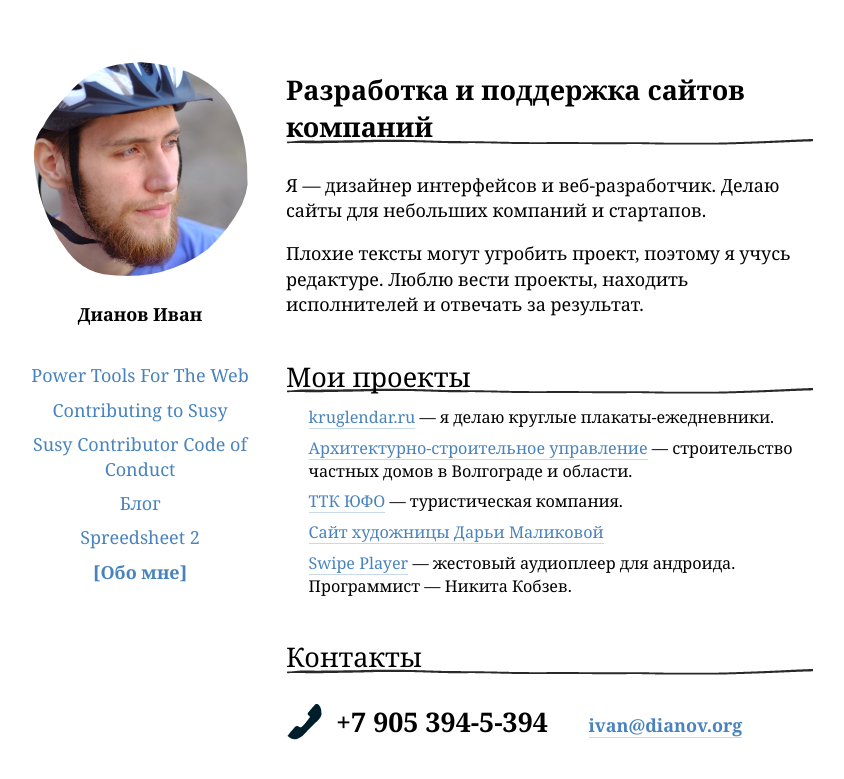
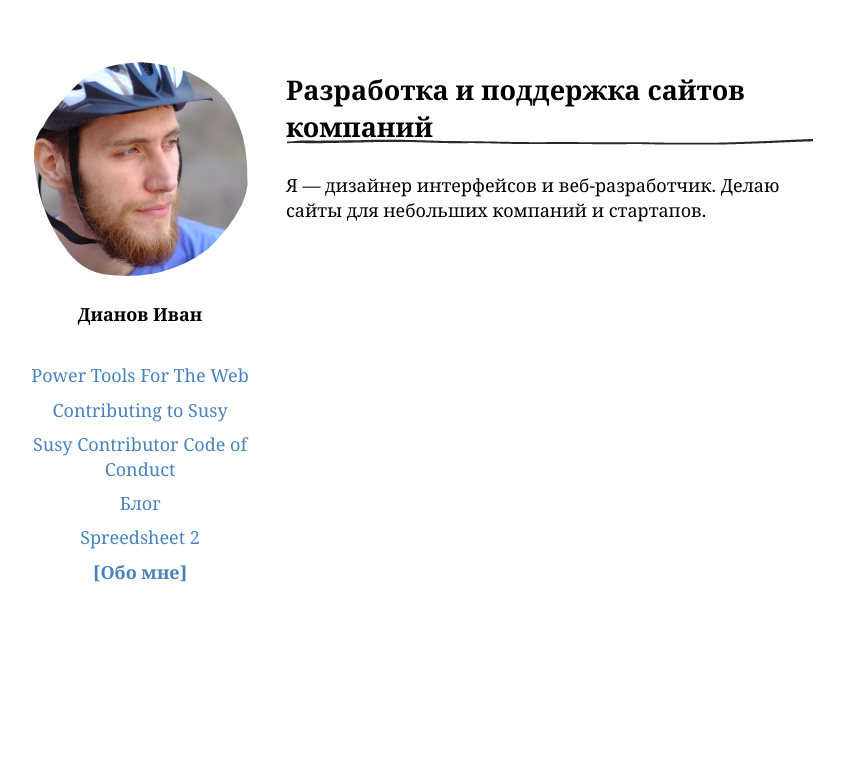
Before and after one commit to illus0r/dianov.org, a Jekyll site: the page built from pages/about.md, in a window 1280 px wide. Shown: the top 779 px of the page, without its empty margins (227-1071 px from the left). Built offline with Jekyll 4.4.1, drawn with Linux system fonts in a browser that asks for light colours; some of the changed lines change nothing that is shown.

Commit message:
Updated about.md

```diff
--- a/pages/about.md
+++ b/pages/about.md
@@ -10,20 +10,20 @@ permalink: /about/
 
 Я — дизайнер интерфейсов и веб-разработчик. Делаю сайты для небольших компаний и стартапов.
 
-Плохие тексты могут угробить проект, поэтому я учусь редактуре. Люблю вести проекты, находить исполнителей и отвечать за результат.
+<!--Плохие тексты могут угробить проект, поэтому я учусь редактуре. Люблю вести проекты, находить исполнителей и отвечать за результат.
 
-<!--Сейчас делаю сайты для датской компании «[Прагма](http://www.praqma.com/)» и новых проектов в 2016 году не беру. Буду рад познакомиться с предпринимателями и дизайнерами, помочь советом, поделиться опытом.-->
+Сейчас делаю сайты для датской компании «[Прагма](http://www.praqma.com/)» и новых проектов в 2016 году не беру. Буду рад познакомиться с предпринимателями и дизайнерами, помочь советом, поделиться опытом.
 
 
 Мои проекты
 -----------
-<!--* [Plazma Vision](http://pv7.dianov.org/){:target="_blank"} — Реклама на мониторах в местах массового посещения. Сайт в разработке.-->
+<!--* [Plazma Vision](http://pv7.dianov.org/){:target="_blank"} — Реклама на мониторах в местах массового посещения. Сайт в разработке.--
 * [kruglendar.ru](http://kruglendar.ru){:target="_blank"} — я делаю круглые плакаты-ежедневники.
 * [Архитектурно-строительное управление](http://asu34.ru/){:target="_blank"} — строительство частных домов в Волгограде и области.
-<!--* [localhostel](http://localhostel.ru){:target="_blank"} — первый хостел в Волгограде.-->
+<!--* [localhostel](http://localhostel.ru){:target="_blank"} — первый хостел в Волгограде.--
 * [ТТК ЮФО](http://ttkufo.ru){:target="_blank"} — туристическая компания.
-<!--* [Арт мир](http://artmirsalon.ru/){:target="_blank"} — товары для художников.-->
-<!--* [netvoxlab.ru](http://netvoxlab.ru){:target="_blank"} — разработка программного обеспечения.-->
+<!--* [Арт мир](http://artmirsalon.ru/){:target="_blank"} — товары для художников.--
+<!--* [netvoxlab.ru](http://netvoxlab.ru){:target="_blank"} — разработка программного обеспечения.--
 * [Сайт художницы Дарьи Маликовой](http://malikovadarya.info){:target="_blank"}
 * [Swipe Player](https://play.google.com/store/apps/details?id=net.illusor.swipeplayer&hl=ru){:target="_blank"} — жестовый аудиоплеер для андроида. Программист — Никита Кобзев.
 
@@ -36,3 +36,4 @@ permalink: /about/
 <div class="email" markdown="1">
 **[{{ site.email }}](mailto:{{ site.email }})**
 </div>
+-->
```
